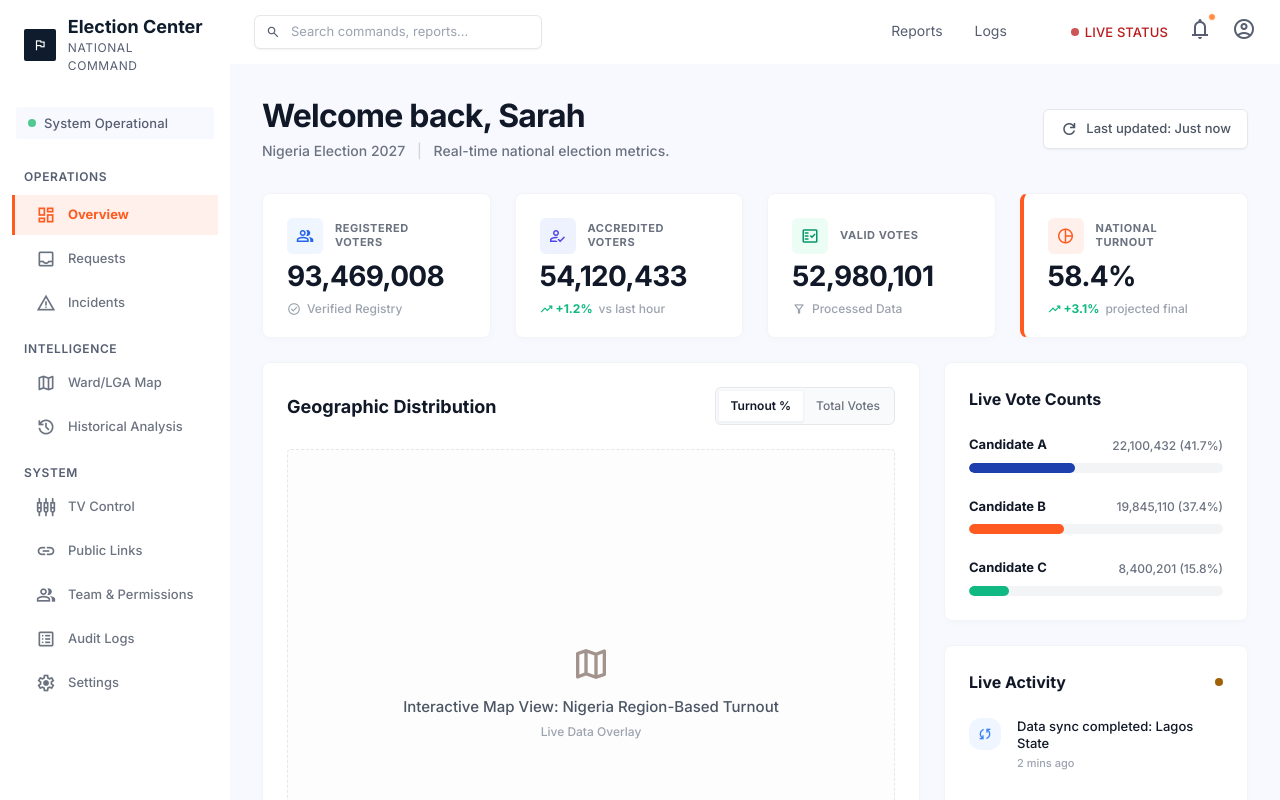
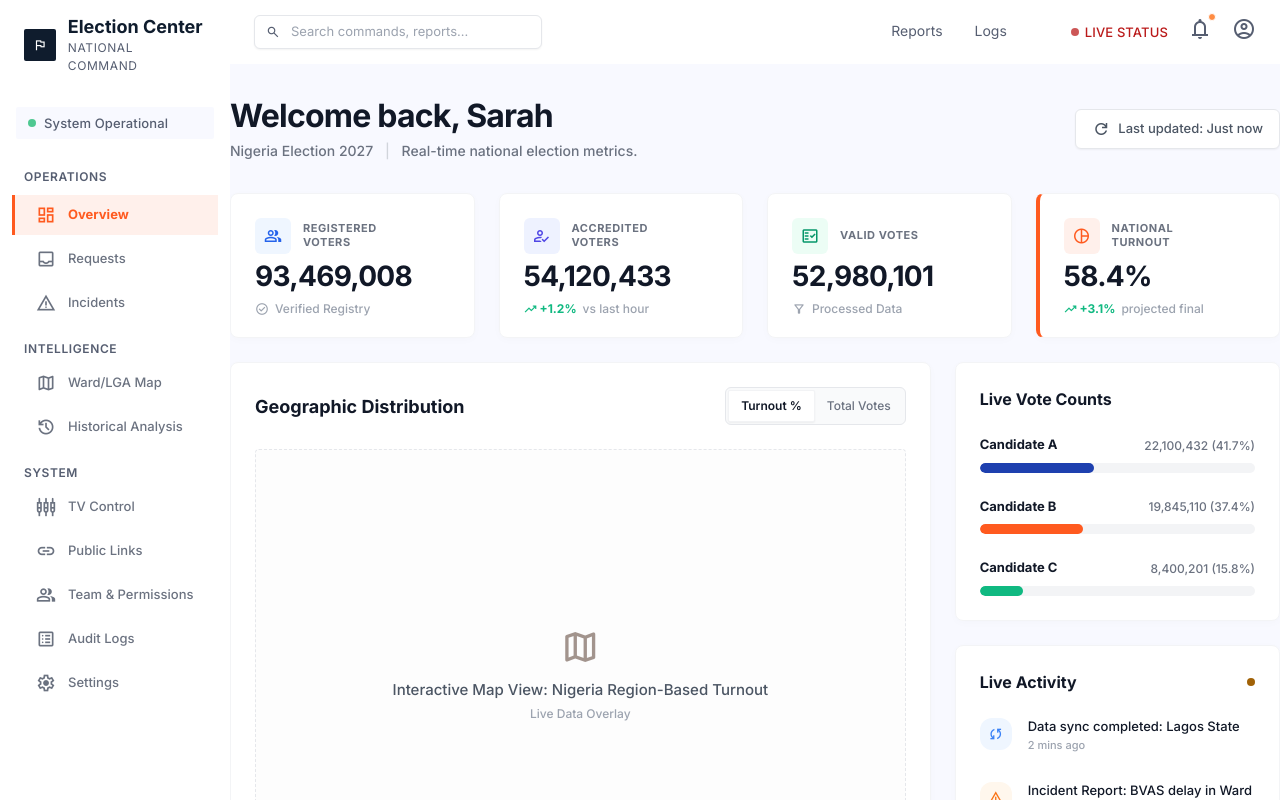
Before and after one commit to CodezillaBBurhan/zabe_doc_portal, a React (Vite) app: page /dashboard in a window 1280 px wide. Built offline with nearby package versions, Linux system fonts and the light colour scheme.

Commit message:
latest fixes

```diff
--- a/src/components/templates/MainLayout.jsx
+++ b/src/components/templates/MainLayout.jsx
@@ -8,7 +8,7 @@ export default function MainLayout() {
       <Sidebar />
       <main className="flex-1 ml-[230px] flex flex-col h-full relative overflow-hidden">
         <Header />
-        <div className="flex-1 mt-[64px] overflow-y-auto overflow-x-hidden p-[32px] pb-32">
+        <div className="flex-1 mt-[64px] overflow-y-auto overflow-x-hidden py-8 px-0 pb-32">
           <Outlet />
         </div>
       </main>
```
